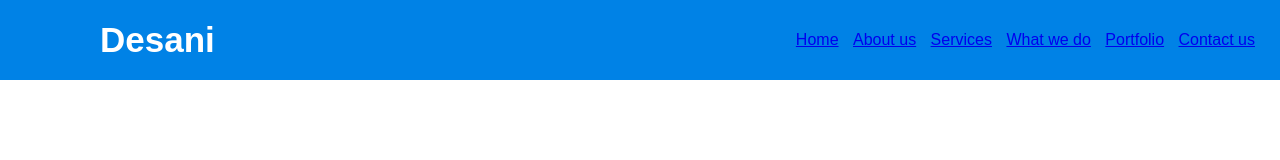
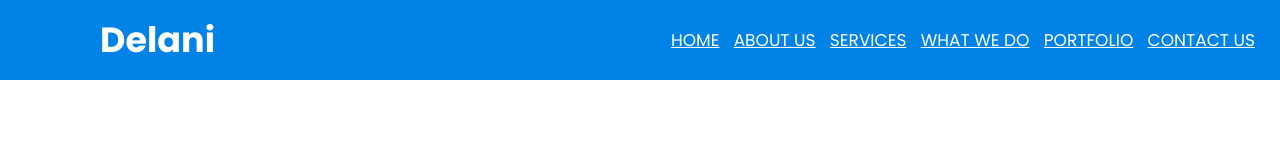
Before and after one commit to LilianMwaura/delani-studio, a plain HTML site: page index.html in a window 1280 px wide. Drawn offline with Linux system fonts and the light colour scheme.

Commit message:
add first section

```diff
--- a/css/styles.css
+++ b/css/styles.css
@@ -26,7 +26,10 @@ nav ul li{
     display : inline-block;
     line-height: 80px;
     margin : 0 5px;
-
-
+}
+nav ul li a{
+    color: white;
+    font-size: 17px;
+    text-transform: uppercase;
 
 }
--- a/index.html
+++ b/index.html
@@ -4,15 +4,18 @@
     <meta charset="UTF-8">
     <meta http-equiv="X-UA-Compatible" content="IE=edge">
     <meta name="viewport" content="width=device-width, initial-scale=1.0">
+    <link rel="preconnect" href="https://fonts.googleapis.com">
+<link rel="preconnect" href="https://fonts.gstatic.com" crossorigin>
+<link href="https://fonts.googleapis.com/css2?family=Poppins:ital,wght@0,100;0,200;0,300;0,400;0,500;0,600;0,700;0,800;0,900;1,100;1,200;1,300;1,400;1,500;1,600;1,700;1,800;1,900&display=swap" rel="stylesheet">
     <link  ref="stylesheet" href="css/bootstrap.css">
     <link rel="stylesheet" href="./css/styles.css">
-    <title>Desani Studio</title>
+    <title>Delani Studio</title>
 </head>
 <body>
     <nav>
-        <label class="logo">Desani</label>
+        <label class="logo">Delani</label>
         <ul>
-            <li><a href ="#"> Home</a></li>
+            <li><a href ="#">Home</a></li>
             <li><a href ="#">About us</a></li>
             <li><a href ="#">Services</a></li>
             <li><a href ="#">What we do</a></li>
@@ -20,6 +23,8 @@
             <li><a href ="#">Contact us</a></li>
         </ul>
     </nav>
+    <div> </div>
+
 </body>
 
 </html>
```
Also changed, not shown: images/landing-page.jpg (added), images/logo.png (added), images/mouse_click.png (added).
